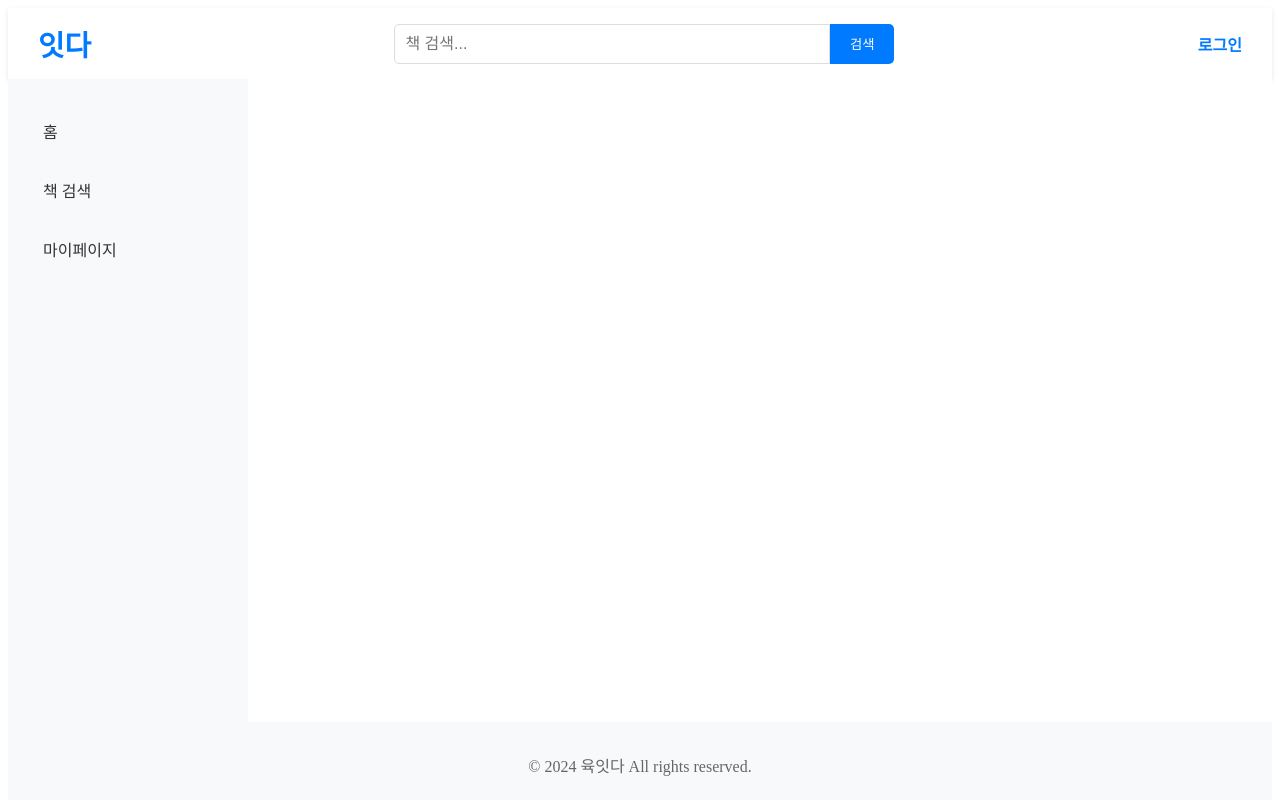
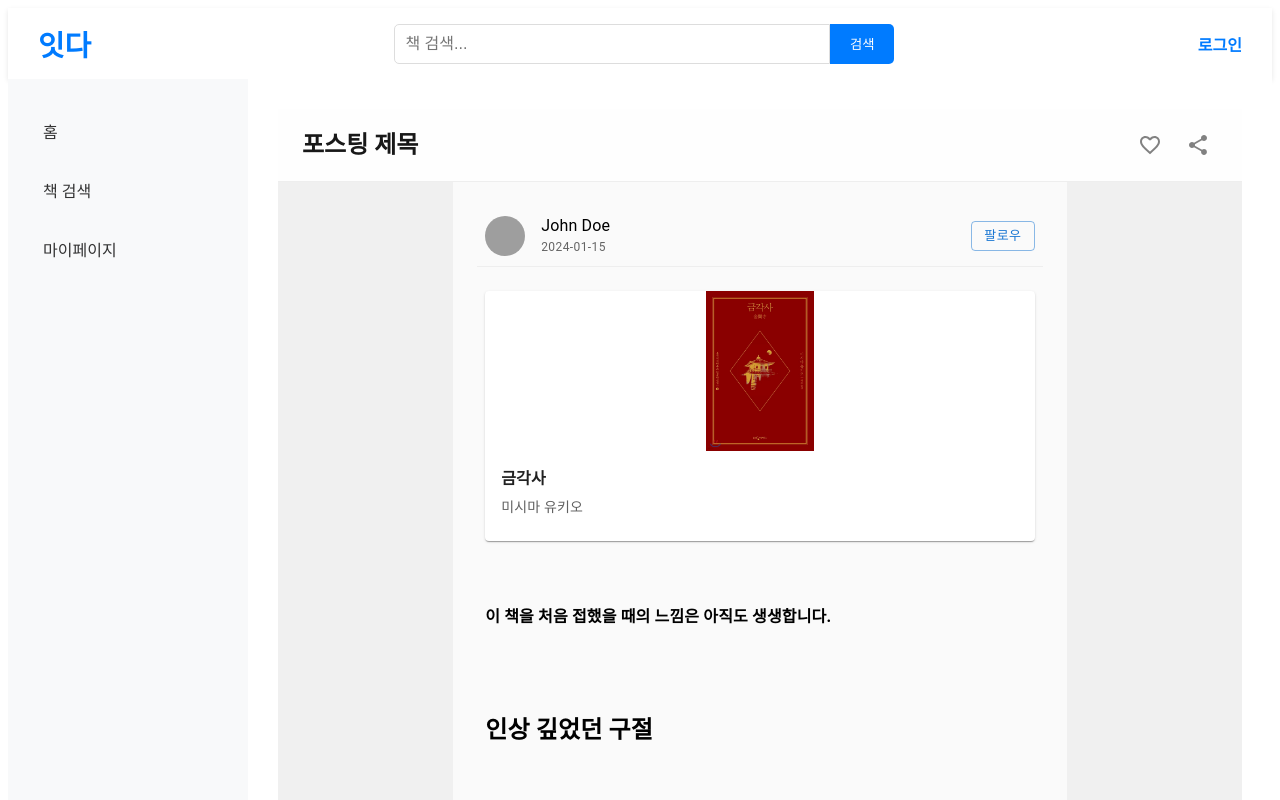
Before and after one commit to 6ITAll/book-it-da, a React (Vite) app: page /posting/1 in a window 1280 px wide. Shown: the top 800 px of the page. Built offline with nearby package versions, Linux system fonts and the light colour scheme; no server answers; grey boxes are pictures that could not be loaded.

Commit message:
:sparkles:feat: add posting detail page 포스팅 상세페이지 구현 Related to: #55

```diff
--- a/src/App.tsx
+++ b/src/App.tsx
@@ -3,6 +3,7 @@ import LoginSignup from './pages/MainPage/Login';
 import FeedPage from './pages/MainPage/Main';
 import BookSearchPage from './pages/BookSearchPage/BookSearch';
 import MyPage from './pages/MyPage/MyPage';
+import PostingDetailPage from '@pages/PostDetailPage/PostingDetailPage';
 import './App.css';
 
 const App: React.FC = () => {
@@ -43,6 +44,10 @@ const App: React.FC = () => {
               <Route path="/feed" element={<FeedPage />} />
               <Route path="/search" element={<BookSearchPage />} />
               <Route path="/my-page/:userId?" element={<MyPage />} />
+              <Route
+                path="/posting/:postingId?"
+                element={<PostingDetailPage />}
+              />
               <Route path="/" element={<FeedPage />} />
             </Routes>
           </main>
--- /dev/null
+++ b/src/pages/PostDetailPage/PostingDetailPage.tsx
@@ -0,0 +1,195 @@
+import {
+  Box,
+  IconButton,
+  Typography,
+  Avatar,
+  Button,
+  Stack,
+  Container,
+} from '@mui/material';
+import FavoriteIcon from '@mui/icons-material/Favorite';
+import FavoriteBorderIcon from '@mui/icons-material/FavoriteBorder';
+import ShareIcon from '@mui/icons-material/Share';
+import EditIcon from '@mui/icons-material/Edit';
+import { useParams } from 'react-router-dom';
+import { useState, useEffect } from 'react';
+import parse from 'html-react-parser';
+import { mockBooks } from '@components/FeedPage/mockPosts';
+import CommonBookCard from '@components/commons/CommonBookCard';
+
+interface Posting {
+  id: number;
+  title: string;
+  content: string;
+  userId: number;
+  createdAt: string;
+  book?: {
+    title: string;
+    author: string;
+    itemId: number;
+    imageUrl: string;
+  };
+  user: {
+    id: number;
+    name: string;
+    avatarUrl: string;
+  };
+  isLiked: boolean;
+}
+
+const PostingDetailPage = () => {
+  const { postId } = useParams();
+  const [post, setPost] = useState<Posting | null>(null);
+  const [isLiked, setIsLiked] = useState(false);
+  const currentUserId = 1; // TODO: 실제 로그인 유저 ID로 대체
+
+  // Mock 데이터 생성 > 추후 API 요청 작성
+  useEffect(() => {
+    setPost({
+      id: 1,
+      title: '포스팅 제목',
+      content: `
+      <p><strong>이 책을 처음 접했을 때의 느낌은 아직도 생생합니다.</strong></p>
+      <h2>인상 깊었던 구절</h2>
+      <blockquote>"가장 행복한 사람은 다른 사람의 행복을 위해 무언가를 하는 사람이다." - p.123</blockquote>
+      <h2>책의 매력적인 부분</h2>
+      <p>작가는 섬세한 묘사로 독자들을 이야기 속으로 끌어들입니다. 특히 다음과 같은 장면들이 인상적이었습니다:</p>
+      <ul>
+        <li>주인공의 내적 성장 과정</li>
+        <li>갈등 해결 방식의 현실성</li>
+        <li>감정 선의 자연스러운 흐름</li>
+      </ul>
+      <h2>개인적인 소감</h2>
+      <p><span style="color: rgb(102, 102, 102);">이 책은 단순한 소설이 아닌, 삶의 진정한 의미를 되새기게 하는 거울과도 같았습니다.</span></p>
+      <p><em>이 책을 읽으면서 느낀 감동을 오래도록 간직하고 싶습니다.</em></p>
+    `,
+      userId: 2,
+      createdAt: '2024-01-15T09:00:00.000Z',
+      book: {
+        title: '금각사',
+        author: '미시마 유키오',
+        itemId: 107413605,
+        imageUrl: mockBooks[0].imageUrl,
+      },
+      user: {
+        id: 2,
+        name: 'John Doe',
+        avatarUrl: 'https://mui.com/static/images/avatar/1.jpg',
+      },
+      isLiked: false,
+    });
+  }, [postId]);
+
+  if (!post) return null;
+
+  return (
+    // 포스팅 상세 페이지에서는 기본 레이아웃 뺄 예정
+    <Container
+      sx={{
+        display: 'flex',
+        flexDirection: 'column',
+        justifyContent: 'center',
+        alignItems: 'center',
+        padding: '0',
+        backgroundColor: '#f0f0f0',
+      }}
+    >
+      {/* 포스팅 헤더 */}
+      <Box
+        sx={{
+          width: '100%',
+          position: 'sticky',
+          opacity: '0.9',
+          top: 0,
+          bgcolor: 'white',
+          zIndex: 1000,
+          borderBottom: '1px solid #eee',
+          py: 2,
+          px: 3,
+          display: 'flex',
+          justifyContent: 'space-between',
+          alignItems: 'center',
+        }}
+      >
+        <Typography variant="h5" sx={{ fontWeight: 900 }}>
+          {post.title}
+        </Typography>
+        <Stack direction="row" spacing={1}>
+          <IconButton onClick={() => setIsLiked(!isLiked)}>
+            {isLiked ? <FavoriteIcon color="error" /> : <FavoriteBorderIcon />}
+          </IconButton>
+          <IconButton>
+            <ShareIcon />
+          </IconButton>
+          {post.userId === currentUserId && (
+            <IconButton>
+              <EditIcon />
+            </IconButton>
+          )}
+        </Stack>
+      </Box>
+      {/* 포스팅 정보 */}
+      <Stack
+        sx={{
+          px: 4,
+          pt: 3,
+          width: {
+            xs: '100%',
+            md: '60%',
+          },
+          display: 'flex',
+          flexDirection: 'column',
+          justifyContent: 'center',
+          alignItems: 'center',
+          backgroundColor: '#fafafa',
+        }}
+      >
+        {/* 유저 정보 */}
+        <Box
+          sx={{
+            display: 'flex',
+            justifyContent: 'space-between',
+            alignItems: 'center',
+            p: 1,
+            mb: 3,
+            width: '100%',
+            borderBottom: '1px solid #eee',
+          }}
+        >
+          <Stack direction="row" spacing={2} alignItems="center">
+            <Avatar src={post.user.avatarUrl} />
+            <Stack>
+              <Typography>{post.user.name}</Typography>
+              <Typography variant="caption" color="text.secondary">
+                {new Date(post.createdAt).toISOString().split('T')[0]}
+              </Typography>
+            </Stack>
+          </Stack>
+          {post.userId !== currentUserId && (
+            <Button variant="outlined" size="small">
+              팔로우
+            </Button>
+          )}
+        </Box>
+        {/* 책 정보 */}
+        {post.book && (
+          <CommonBookCard
+            image={mockBooks[0].imageUrl}
+            title={post.book?.title}
+            author={post.book?.author}
+            sx={{ width: '100%', justifyContent: 'center' }}
+          />
+        )}
+
+        {/* 포스팅 내용 */}
+        <Typography variant="body1" sx={{ whiteSpace: 'pre-wrap' }}>
+          {parse(post.content)}
+        </Typography>
+      </Stack>
+      {/* 추후 해당 사용자의 다른 글 표시 */}
+      {/* 추후 같은 책에 대한 다른 포스팅 */}
+    </Container>
+  );
+};
+
+export default PostingDetailPage;
```
Also changed, not shown: 1 other file (tests, documents, lock files or other folders).
